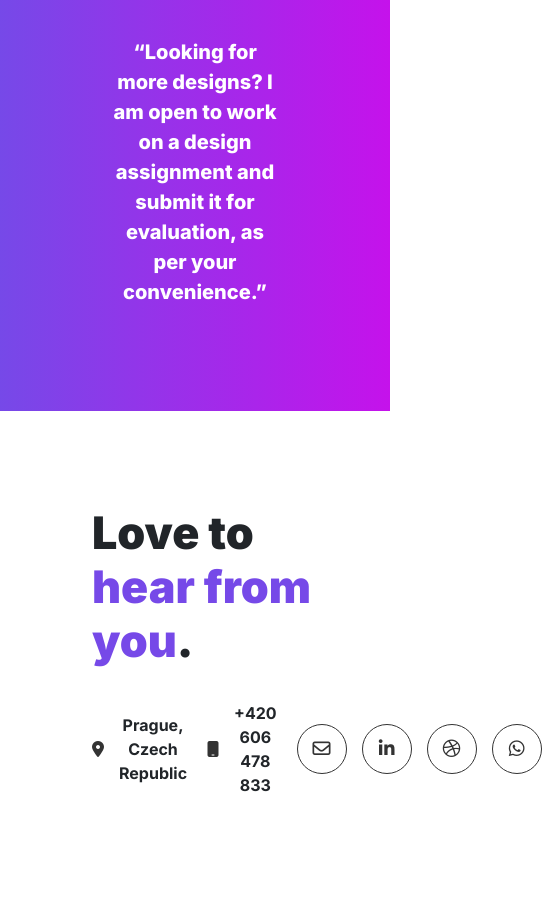
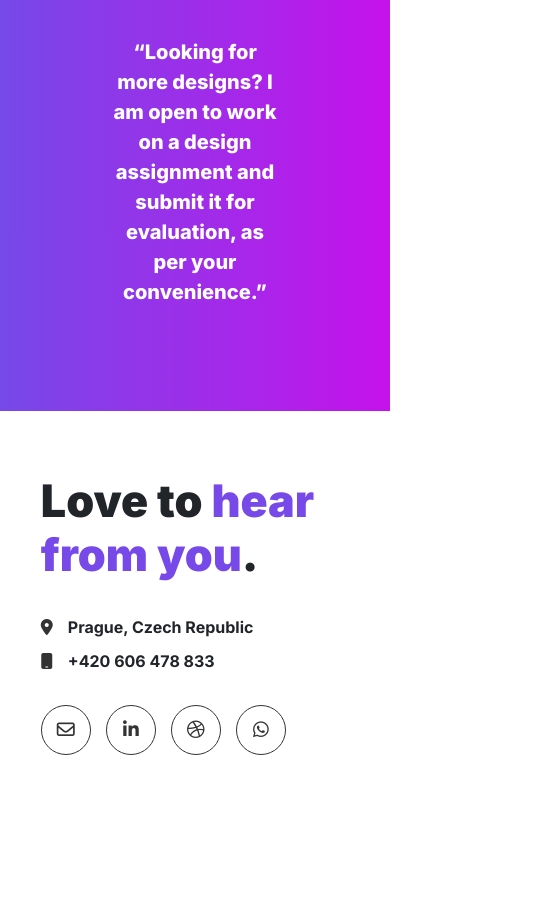
Before and after one commit to lalujvarghese/profile, a plain HTML site: page index.html in a window 390 px wide. Shown: the part 6620-7529 px from the top of the page, 542 px wide, since content can reach past the window. After the commit the page ends 7455 px from the top, so only its background shows below. Drawn offline with nearby package versions, Linux system fonts and the light colour scheme; a web font is replaced by a local one.

Commit message:
Style and responsiveness corrections

```diff
--- a/index.html
+++ b/index.html
@@ -388,8 +388,8 @@
             <div>
                 <h2 class="section-title b900">Love to <span class="violet-light">hear from you</span>.</h2>
             </div>
-            <div class="contactbox">
-                <div class="contactdetails">
+            <div class="row contactbox">
+                <div class="contactdetails col-lg-6 col-md-6 col-sm-12">
                     <div class="contactinfo">
                         <i class="fas fa-map-marker-alt icon"></i>
                         <span class="bold">Prague, Czech Republic</span>
@@ -399,7 +399,7 @@
                         <span class="bold">+420 606 478 833</span>
                     </div>
                 </div>
-                <div class="contactlinks">
+                <div class="contactlinks  col-lg-6 col-md-6 col-sm-12">
                     <a href="mailto:lalujamesvarghese@gmail.com">
                         <div class="contactchip">
                             <i class="fa-regular fa-envelope icon"></i>
--- a/styles.css
+++ b/styles.css
@@ -447,10 +447,6 @@ strong,
 }
 .contactbox {
     padding: 0 1rem 1rem 1rem;
-    display: flex;
-    flex-direction: row;
-    gap: 20px;
-    justify-content: space-between;
 }
 .contactchip {
     display: flex;
@@ -474,14 +470,13 @@ strong,
     flex-direction: row;
     gap: 20px;
     align-items: center;
-    padding: 0 !important;
 }
 .contactlinks {
     display: flex;
     flex-direction: row;
     gap: 15px;
     align-items: center;
-    justify-content: center;
+    justify-content: flex-end;
 }
 .contactlinks a {
     text-decoration: none;
@@ -510,7 +505,7 @@ strong,
     .profile {
         margin: 2rem;
     }
-    .aboutme, .portfolio {
+    .aboutme, .portfolio, .contactme {
         padding: 4rem 0.8rem;
     }
     #experience {
@@ -525,12 +520,25 @@ strong,
     }
 }
 
+@media only screen and (max-width: 992px) {
+    .contactdetails {
+        display: flex;
+        flex-direction: column;
+        gap: 10px;
+        align-items: flex-start;
+    }
+}
+
 @media only screen and (max-width: 600px) {
     #education, #certifications {
         margin-bottom: 3rem !important;
     }
     .p-skill-list {
         margin-top: 1rem;;
+    }
+    .contactlinks {
+        margin-top: 2rem;
+        justify-content: flex-start;
     }
 }
 
```
